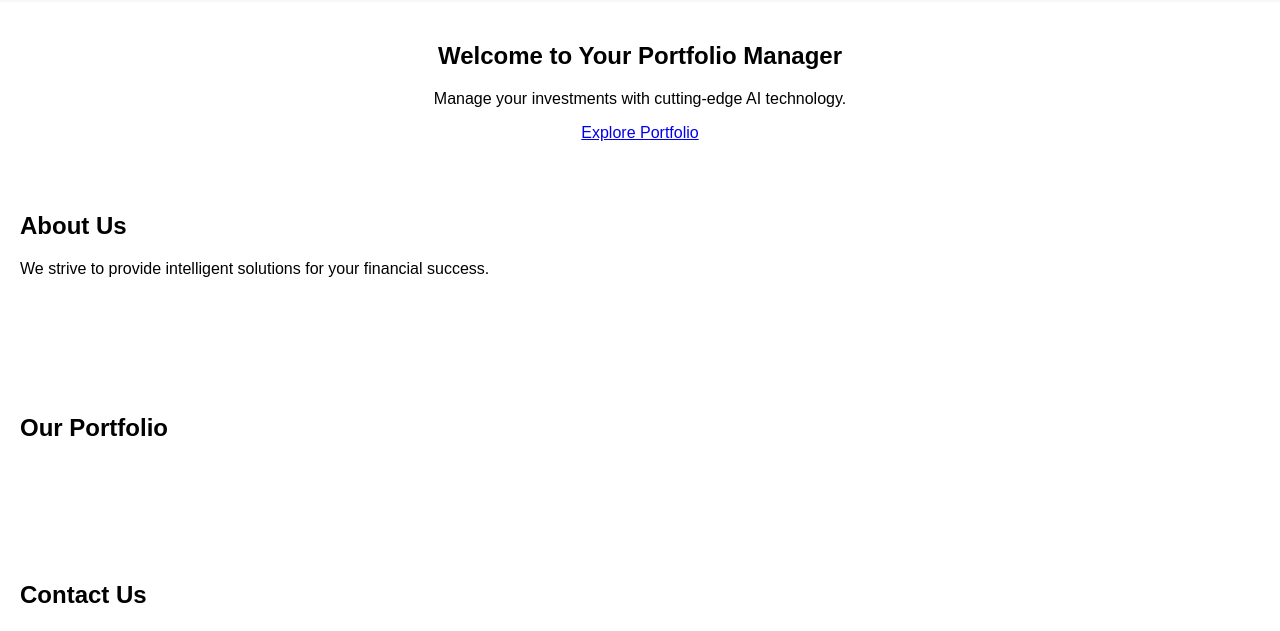
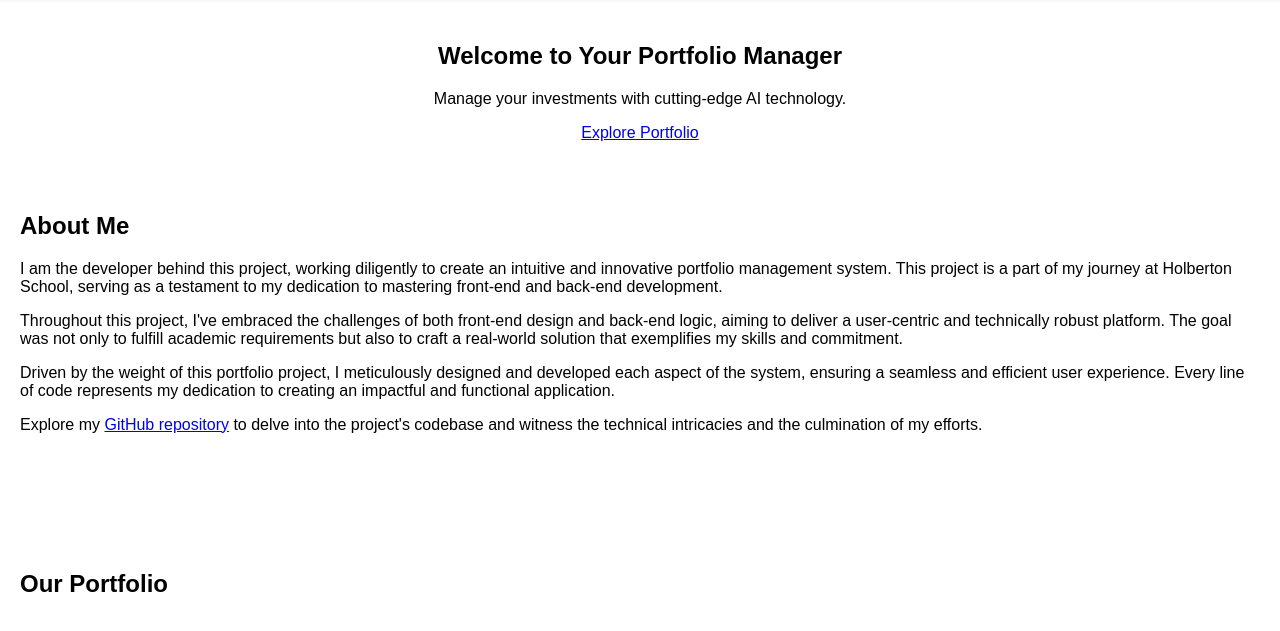
Before and after one commit to Anas8e/AI-powered-portfolio-managment, a plain HTML site: page index.html in a window 1280 px wide. Shown: the part 169-800 px from the top of the page. Drawn offline with Linux system fonts and the light colour scheme.

Commit message:
Update index.html
test

```diff
--- a/index.html
+++ b/index.html
@@ -6,10 +6,11 @@
     <meta name="viewport" content="width=device-width, initial-scale=1.0">
     <title>Portfolio Management System</title>
     <link rel="stylesheet" href="css/styles.css">
+    <link rel="stylesheet" href="css/animations.css"> <!-- Link animations.css -->
 </head>
 
 <body>
-    <header class="header">
+    <header class="header animated slideInLeft"> <!-- Add 'animated' class and 'slideInLeft' animation -->
         <div class="header__logo">
             <img src="assets/images/logo.png" alt="Company Logo" width="150">
         </div>
@@ -25,19 +26,25 @@
 
     <main class="main-content">
         <section id="home" class="section-home">
-            <div class="section-home__content">
+            <div class="section-home__content animated fadeIn"> <!-- Add 'animated' class and 'fadeIn' animation -->
                 <h1>Welcome to Your Portfolio Manager</h1>
                 <p>Manage your investments with cutting-edge AI technology.</p>
                 <a href="#portfolio" class="btn">Explore Portfolio</a>
             </div>
         </section>
 
-        <section id="about" class="section-about">
-            <div class="section-about__content">
-                <h2>About Us</h2>
-                <p>We strive to provide intelligent solutions for your financial success.</p>
-            </div>
-        </section>
+		<section id="about" class="section-about">
+			<div class="section-about__content">
+				<h2>About Me</h2>
+				<p>I am the developer behind this project, working diligently to create an intuitive and innovative portfolio management system. This project is a part of my journey at Holberton School, serving as a testament to my dedication to mastering front-end and back-end development.</p>
+				<p>Throughout this project, I've embraced the challenges of both front-end design and back-end logic, aiming to deliver a user-centric and technically robust platform. The goal was not only to fulfill academic requirements but also to craft a real-world solution that exemplifies my skills and commitment.</p>
+				<p>Driven by the weight of this portfolio project, I meticulously designed and developed each aspect of the system, ensuring a seamless and efficient user experience. Every line of code represents my dedication to creating an impactful and functional application.</p>
+				<p>Explore my <a href="https://github.com/Anas8e/AI-powered-portfolio-managment/" target="_blank">GitHub repository</a> to delve into the project's codebase and witness the technical intricacies and the culmination of my efforts.</p>
+			</div>
+		</section>
+
+
+
 
         <section id="portfolio" class="section-portfolio">
             <div class="section-portfolio__content">
```
